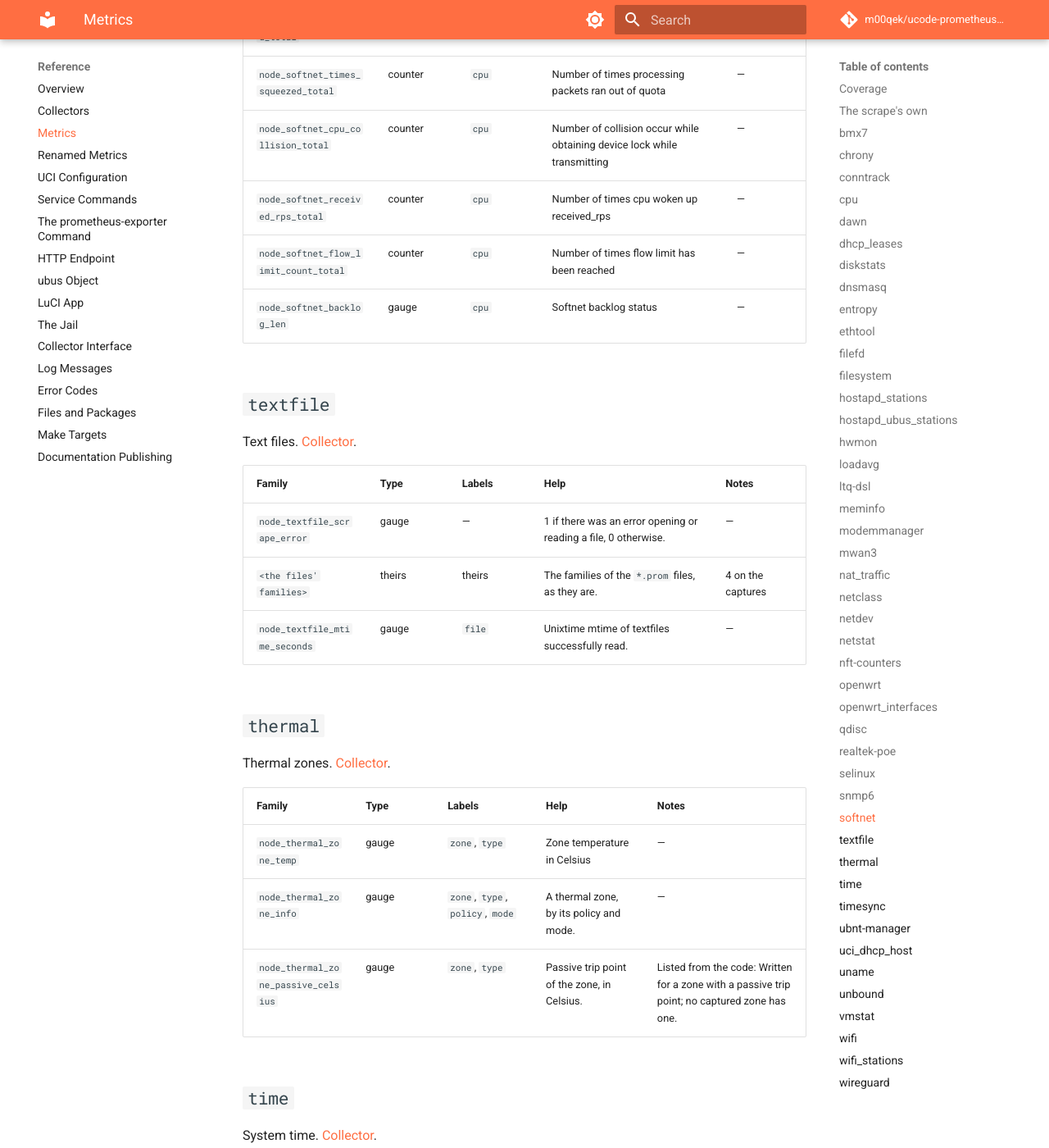
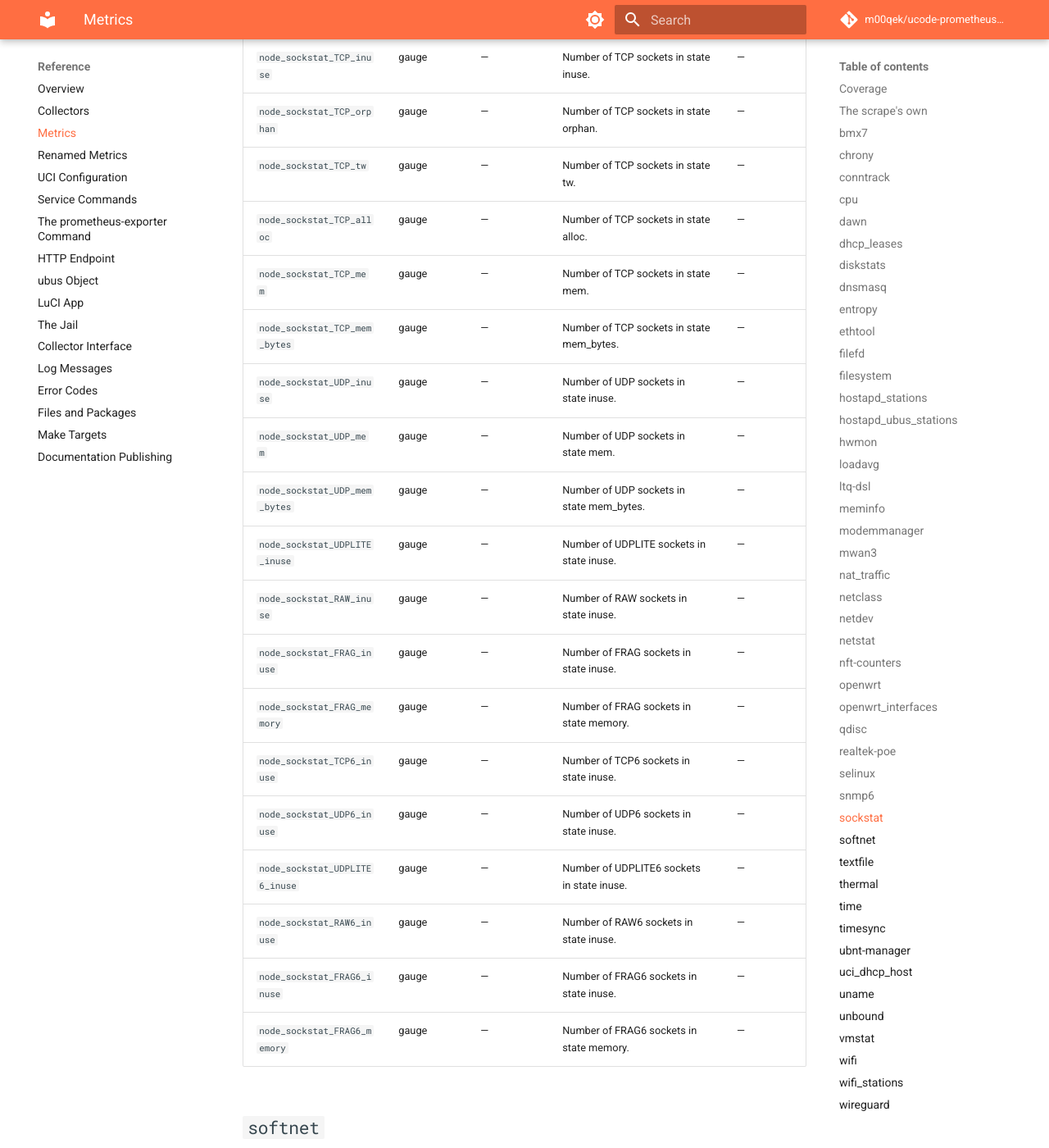
Before and after one commit to m00qek/ucode-prometheus-exporter, an MkDocs documentation site: the page built from docs/reference/metrics.md, in a window 1280 px wide and 1400 px high, scrolled down 33778 px. Shown: the whole window at 82% size. Built offline with MkDocs 1.6.1 and Material for MkDocs 9.7.7, drawn with Linux system fonts in a browser that asks for light colours; comment, search, counter and statistics services are not loaded; some of the changed text lies outside the part shown.

Commit message:
Add a sockstat collector: sockets in use and their memory
How many sockets a router holds, TCP's in TIME_WAIT and orphaned among
them, and how much memory TCP and UDP take, is what node_exporter's
sockstat collector says, and conntrack does not. sockstat reads
/proc/net/sockstat and /proc/net/sockstat6 as it does, over procfs's
parser: node_sockstat_sockets_used, and node_sockstat_<protocol>_<key>
for each key a protocol's line has of inuse, orphan, tw, alloc, mem and
memory (TCP, UDP, UDPLITE, RAW, FRAG, and their IPv6 lines), all gauges,
with its help texts. A line that is not a protocol and pairs of a key
and an integer fails the collector, as it fails procfs.

node_sockstat_<protocol>_mem_bytes is mem, in pages, in bytes. Go asks
the page size of the runtime; ucode has no call for it, so it comes
from the process's auxiliary vector, AT_PAGESZ in /proc/self/auxv,
which every kernel has and the jail's procfs gives. The vector is in
the process's word size and byte order, which nothing says: the layout
is the one by which every type is one the kernel defines and the vector
ends at AT_NULL, and a wrong one stops at its first word. 4 KiB on most
targets, 16 KiB on loongarch64, so not a constant; where the vector
says nothing, mem_bytes is left out.

Without IPv6 there is no sockstat6: its families are left out, and the
IPv4 ones written, as in node_exporter, the collector still observing.
/proc/net/sockstat missing, or sockstat6 there and unreadable, fails.

The package is ucode-prometheus-exporter-sockstat, in the network group
and so in full. Its fixtures are the caju AP's and the seriguela
router's files, with the auxiliary vector of the cat that read them. The
bench worlds have the router's; e2e reads the host's in the jail, the
page size included.

```diff
--- a/docs/reference/metrics.md
+++ b/docs/reference/metrics.md
@@ -43,6 +43,7 @@ The labels are those seen on the captures; a collector leaves out a label it has
 | [`realtek-poe`](#realtek-poe) | 7 | made-up captures | — |
 | [`selinux`](#selinux) | 2 | an access point, a router, a second router, made-up captures | — |
 | [`snmp6`](#snmp6) | 80 | an access point, a router | — |
+| [`sockstat`](#sockstat) | 20 | an access point, a second router | — |
 | [`softnet`](#softnet) | 7 | an access point, a router | — |
 | [`textfile`](#textfile) | 6 | an access point, a router, a second router, made-up captures | — |
 | [`thermal`](#thermal) | 2 | an access point, a router | `node_thermal_zone_passive_celsius` |
@@ -572,6 +573,33 @@ IPv6 statistics per device. [Collector](collectors.md#snmp6).
 | `node_snmp6_ifindex` | gauge | `device` | Interface index of the device. | — |
 | `node_snmp6_<Protocol>_<Field>_total` | counter | `device` | IPv6 statistic &lt;Protocol&gt;&lt;Field&gt; of the device: each of `/proc/net/dev_snmp6/<device>`. | 79 on the captures |
 
+## `sockstat` {#sockstat}
+
+Sockets. [Collector](collectors.md#sockstat).
+
+| Family | Type | Labels | Help | Notes |
+| :--- | :--- | :--- | :--- | :--- |
+| `node_sockstat_sockets_used` | gauge | — | Number of IPv4 sockets in use. | — |
+| `node_sockstat_TCP_inuse` | gauge | — | Number of TCP sockets in state inuse. | — |
+| `node_sockstat_TCP_orphan` | gauge | — | Number of TCP sockets in state orphan. | — |
+| `node_sockstat_TCP_tw` | gauge | — | Number of TCP sockets in state tw. | — |
+| `node_sockstat_TCP_alloc` | gauge | — | Number of TCP sockets in state alloc. | — |
+| `node_sockstat_TCP_mem` | gauge | — | Number of TCP sockets in state mem. | — |
+| `node_sockstat_TCP_mem_bytes` | gauge | — | Number of TCP sockets in state mem\_bytes. | — |
+| `node_sockstat_UDP_inuse` | gauge | — | Number of UDP sockets in state inuse. | — |
+| `node_sockstat_UDP_mem` | gauge | — | Number of UDP sockets in state mem. | — |
+| `node_sockstat_UDP_mem_bytes` | gauge | — | Number of UDP sockets in state mem\_bytes. | — |
+| `node_sockstat_UDPLITE_inuse` | gauge | — | Number of UDPLITE sockets in state inuse. | — |
+| `node_sockstat_RAW_inuse` | gauge | — | Number of RAW sockets in state inuse. | — |
+| `node_sockstat_FRAG_inuse` | gauge | — | Number of FRAG sockets in state inuse. | — |
+| `node_sockstat_FRAG_memory` | gauge | — | Number of FRAG sockets in state memory. | — |
+| `node_sockstat_TCP6_inuse` | gauge | — | Number of TCP6 sockets in state inuse. | — |
+| `node_sockstat_UDP6_inuse` | gauge | — | Number of UDP6 sockets in state inuse. | — |
+| `node_sockstat_UDPLITE6_inuse` | gauge | — | Number of UDPLITE6 sockets in state inuse. | — |
+| `node_sockstat_RAW6_inuse` | gauge | — | Number of RAW6 sockets in state inuse. | — |
+| `node_sockstat_FRAG6_inuse` | gauge | — | Number of FRAG6 sockets in state inuse. | — |
+| `node_sockstat_FRAG6_memory` | gauge | — | Number of FRAG6 sockets in state memory. | — |
+
 ## `softnet` {#softnet}
 
 Network softirq statistics. [Collector](collectors.md#softnet).
```
Also changed, not shown: docs/how-to/developer/package-collector.md (+1 -1 lines), docs/metrics.md (+2 -0 lines), docs/reference/collectors.md (+18 -2 lines), docs/reference/error-codes.md (+2 -2 lines), docs/tutorials/first-collector.md (+1 -1 lines), 13 other files.
